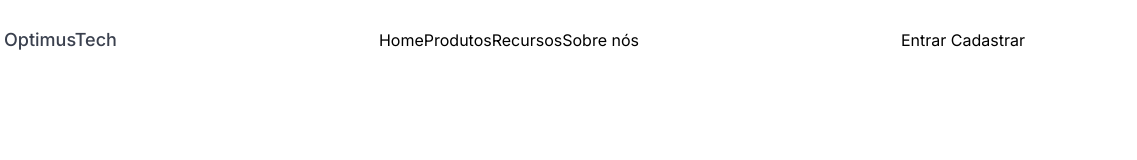
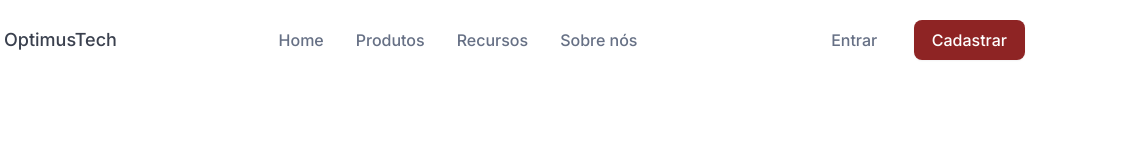
Before and after one commit to melcarv/7-days-of-code, a plain HTML site: page index.html in a window 1280 px wide. Shown: the full height of the page, 143-1280 px from the left. Drawn offline with Linux system fonts and the light colour scheme.

Commit message:
Estlização do botão

```diff
--- a/assets/css/style.css
+++ b/assets/css/style.css
@@ -1,3 +1,5 @@
+/*header*/
+
 .menu {
     height: 80px;
     background-color: #FFFFFF;
@@ -23,3 +25,20 @@
     color: #3A404E;
     margin-left: 8px;
 }
+
+.menu__link, .menu__entrar {
+    color: #667085;
+    margin-right: 32px;
+    font-size: 16px;
+    font-weight: 500;
+  }
+
+.menu__btn {
+    color: #FFFFFF;
+    background-color: #8E2424;
+    padding: 10px 18px;
+    box-shadow: 0px 1px 2px rgba(16, 24, 40, 0.05);
+    border-radius: 8px;
+    font-weight: 500;
+    font-size: 16px;
+}
--- a/index.html
+++ b/index.html
@@ -30,7 +30,7 @@
         </nav>
         <div class="menu__login">
             <a class="menu__entrar" href="#">Entrar</a>
-            <button class="menu__cadastro">Cadastrar</button>
+            <button class="menu__btn">Cadastrar</button>
         </div>
     </header>
     <section class="cabecalho">
```
